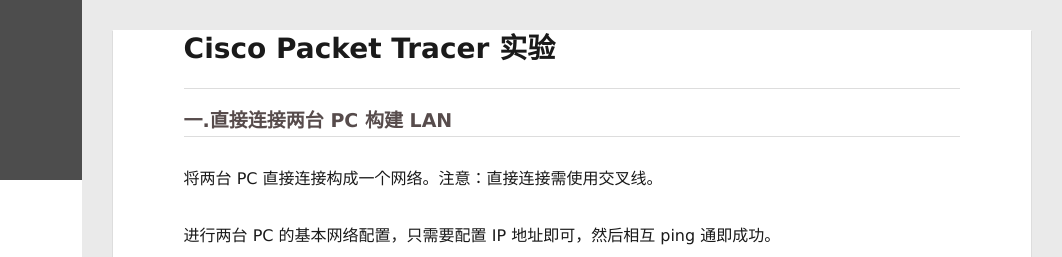
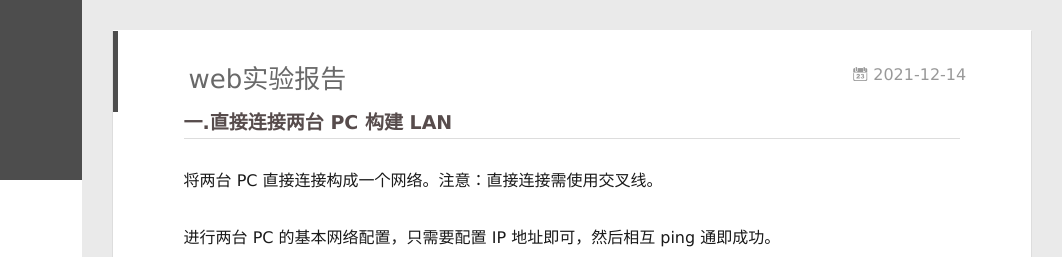
Before and after one commit to ignorance-k/ignorance-k.github.io, a plain HTML site: page index.html in a window 1280 px wide. Shown: the top 257 px of the page, 218-1280 px from the left. Drawn offline with Linux system fonts and the light colour scheme.

Commit message:
Site updated: 2021-12-14 19:32:37

```diff
--- a/content.json
+++ b/content.json
@@ -1 +1 @@
-[{"title":"","date":"2021-12-14T11:26:55.075Z","path":"2021/12/14/CPT实验/","tags":[]},{"title":"","date":"2021-11-17T08:23:04.500Z","path":"2021/11/17/Springboot_vue_sport项目/","tags":[]},{"title":"","date":"2021-11-16T09:39:55.333Z","path":"2021/11/16/springboot/","tags":[]},{"title":"","date":"2021-08-29T01:56:52.351Z","path":"2021/08/29/Javaweb/","tags":[]},{"title":"","date":"2021-08-28T03:39:36.269Z","path":"2021/08/28/JDBC学习小结/","tags":[]},{"title":"","date":"2021-08-26T03:08:38.899Z","path":"2021/08/26/JDBC数据库/","tags":[]},{"title":"","date":"2021-08-19T03:40:58.790Z","path":"2021/08/19/集合小结/","tags":[]},{"title":"","date":"2021-07-26T13:49:49.992Z","path":"2021/07/26/MATLAB 入门之旅摘要/","tags":[]},{"title":"web实验报告","date":"2021-06-16T12:40:40.000Z","path":"2021/06/16/web实验报告/","tags":[]},{"title":"Hello World","date":"2021-06-16T12:37:06.329Z","path":"2021/06/16/hello-world/","tags":[]}]
+[{"title":"web实验报告","date":"2021-12-14T12:40:40.000Z","path":"2021/12/14/CPT实验/","tags":[]},{"title":"","date":"2021-11-17T08:23:04.500Z","path":"2021/11/17/Springboot_vue_sport项目/","tags":[]},{"title":"","date":"2021-11-16T09:39:55.333Z","path":"2021/11/16/springboot/","tags":[]},{"title":"","date":"2021-08-29T01:56:52.351Z","path":"2021/08/29/Javaweb/","tags":[]},{"title":"","date":"2021-08-28T03:39:36.269Z","path":"2021/08/28/JDBC学习小结/","tags":[]},{"title":"","date":"2021-08-26T03:08:38.899Z","path":"2021/08/26/JDBC数据库/","tags":[]},{"title":"","date":"2021-08-19T03:40:58.790Z","path":"2021/08/19/集合小结/","tags":[]},{"title":"","date":"2021-07-26T13:49:49.992Z","path":"2021/07/26/MATLAB 入门之旅摘要/","tags":[]},{"title":"web实验报告","date":"2021-06-16T12:40:40.000Z","path":"2021/06/16/web实验报告/","tags":[]},{"title":"Hello World","date":"2021-06-16T12:37:06.329Z","path":"2021/06/16/hello-world/","tags":[]}]
--- a/index.html
+++ b/index.html
@@ -155,10 +155,24 @@
     <article id="post-CPT实验" class="article article-type-post  article-index" itemscope itemprop="blogPost">
   <div class="article-inner">
 
+      <header class="article-header">
+
+
+    <h1 itemprop="name">
+      <a class="article-title" href="/2021/12/14/CPT%E5%AE%9E%E9%AA%8C/">web实验报告</a>
+    </h1>
+
+
+
+        <a href="/2021/12/14/CPT%E5%AE%9E%E9%AA%8C/" class="archive-article-date">
+  	<time datetime="2021-12-14T12:40:40.000Z" itemprop="datePublished"><i class="icon-calendar icon"></i>2021-12-14</time>
+</a>
+
+      </header>
+
     <div class="article-entry" itemprop="articleBody">
 
-        <h1 id="Cisco-Packet-Tracer-实验"><a href="#Cisco-Packet-Tracer-实验" class="headerlink" title="Cisco Packet Tracer 实验"></a>Cisco Packet Tracer 实验</h1><hr>
-<h3 id="一-直接连接两台-PC-构建-LAN"><a href="#一-直接连接两台-PC-构建-LAN" class="headerlink" title="一.直接连接两台 PC 构建 LAN"></a>一.直接连接两台 PC 构建 LAN</h3><p>将两台 PC 直接连接构成一个网络。注意：直接连接需使用交叉线。</p>
+        <h3 id="一-直接连接两台-PC-构建-LAN"><a href="#一-直接连接两台-PC-构建-LAN" class="headerlink" title="一.直接连接两台 PC 构建 LAN"></a>一.直接连接两台 PC 构建 LAN</h3><p>将两台 PC 直接连接构成一个网络。注意：直接连接需使用交叉线。</p>
 <p>进行两台 PC 的基本网络配置，只需要配置 IP 地址即可，然后相互 ping 通即成功。</p>
 <p><strong>构建网络拓扑</strong></p>
 <img src="https://c1.im5i.com/2021/12/13/svLYJ.png" alt="svLYJ.png" border="0" />
```
Also changed, not shown: 2021/11/17/Springboot_vue_sport项目/index.html (+1 -1 lines), 2021/12/14/CPT实验/index.html (+22 -8 lines), archives/2021/12/index.html (+7 -1 lines), archives/2021/index.html (+7 -1 lines), archives/index.html (+7 -1 lines).
